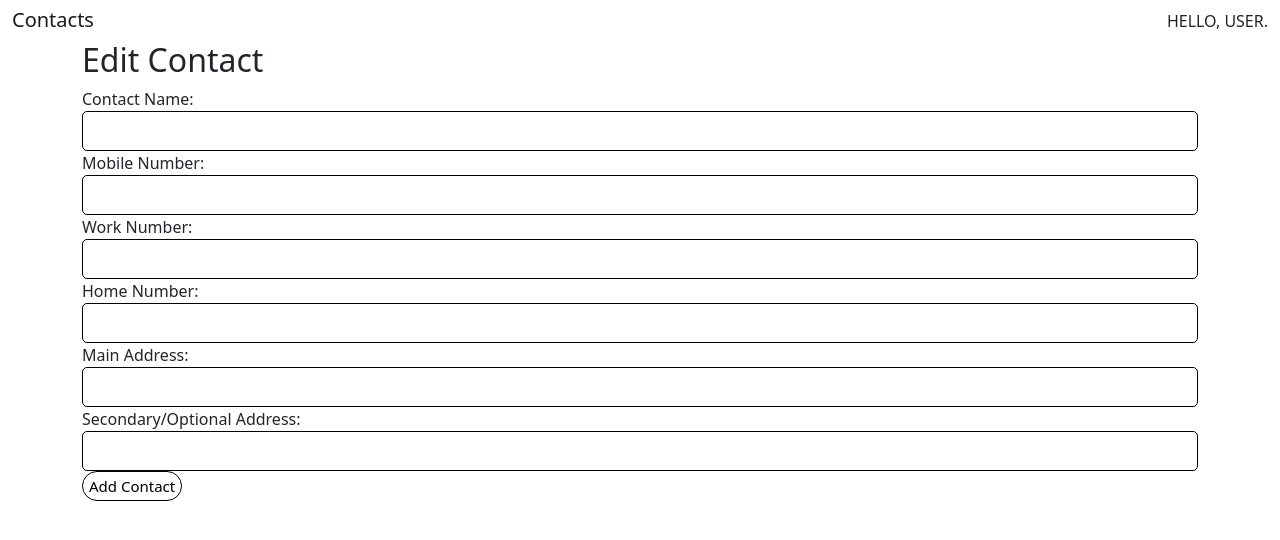
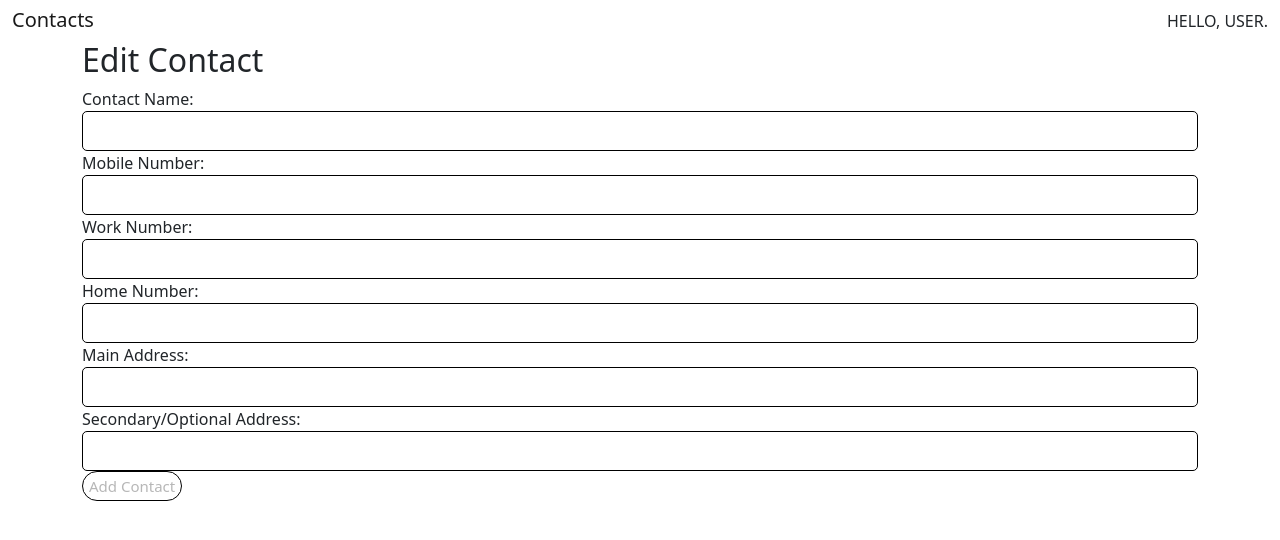
Before and after one commit to RichelleT/Contacts-List-In-React, a React (Create React App) app in the folder practical-fe/: page /contact/edit/1 in a window 1280 px wide. Shown: the top 540 px of the page. Built offline with nearby package versions, Linux system fonts and the light colour scheme.

Commit message:
remove useless file

```diff
--- a/practical-fe/src/components/contacts/ContactsList.js
+++ b/practical-fe/src/components/contacts/ContactsList.js
@@ -8,7 +8,7 @@ import {
   selectAllContact,
 } from "../../redux/contacts/contactSlice";
 
-const ContactsList = (handleEdit, setIsEditMode, handleSelectContact) => {
+const ContactsList = () => {
   const defImg = require("../../assets/defAvatarImg.png");
   let navigate = useNavigate();
   const dispatch = useDispatch();
--- a/practical-fe/src/components/contacts/EditContact.js
+++ b/practical-fe/src/components/contacts/EditContact.js
@@ -1,12 +1,17 @@
 import * as React from "react";
 import { useDispatch, useSelector } from "react-redux";
 import Header from "../common/header/Header";
-import { useNavigate, useLocation } from "react-router-dom";
-import { updateContact } from "../../redux/contacts/contactSlice";
+import { useNavigate, useParams } from "react-router-dom";
+import {
+  selectContactById,
+  updateContact,
+} from "../../redux/contacts/contactSlice";
 
 export function EditContact() {
   const dispatch = useDispatch();
   const navigate = useNavigate();
+  const { contactId } = useParams();
+  const contacts = useSelector((state) => selectContactById(state, contactId));
 
   const [name, setName] = React.useState("");
   const [mobileNum, setMobileNum] = React.useState("");
@@ -23,6 +28,7 @@ export function EditContact() {
   const onSecAddressChanged = (event) => setSecAddress(event.target.value);
 
   const handleClick = () => {
+    if (contacts) {
       if (name && mobileNum) {
         dispatch(
           updateContact({
@@ -42,13 +48,18 @@ export function EditContact() {
         setSecAddress("");
       }
       navigate("/contacts");
+    }
   };
+
+  const canSaveContact = Boolean(name) && Boolean(mobileNum);
+
   return (
     <div>
       <Header />
       <div className="container noBorder">
         <h2>Edit Contact</h2>
-        <form>
+
+        <form onSubmit={(event) => event.preventDefault()}>
           <label htmlFor="contactName">Contact Name:</label>
           <input
             type="text"
@@ -97,7 +108,12 @@ export function EditContact() {
             onChange={onSecAddressChanged}
             value={secAddress}
           />
-          <button className="btnA" type="button" onClick={handleClick}>
+          <button
+            className="btnA"
+            type="button"
+            onClick={handleClick}
+            disabled={!canSaveContact}
+          >
             Add Contact
           </button>
         </form>
--- a/practical-fe/src/redux/contacts/contactSlice.js
+++ b/practical-fe/src/redux/contacts/contactSlice.js
@@ -39,16 +39,20 @@ const contactSlice = createSlice({
     updateContact: (state, action) => {
       const { name, mobileNum, workNum, homeNum, mainAddress, secAddress } =
         action.payload;
+      const contactId = action.payload;
       const index = state.contacts.findIndex(
         (contact) => contact.id !== action.payload
       );
+      if (state.contacts.filter((item) => item.id !== contactId)) {
         const newArray = [...state.contacts];
+
         newArray[index].name = name;
         newArray[index].mobileNum = mobileNum;
         newArray[index].workNum = workNum;
         newArray[index].homeNum = homeNum;
         newArray[index].mainAddress = mainAddress;
         newArray[index].secAddress = secAddress;
+      }
     },
   },
 });
```
Also changed, not shown: practical-fe/src/components/common/TextInput.js (deleted, +0 -38 lines). Lines whose indentation alone changed are shown as unchanged.
